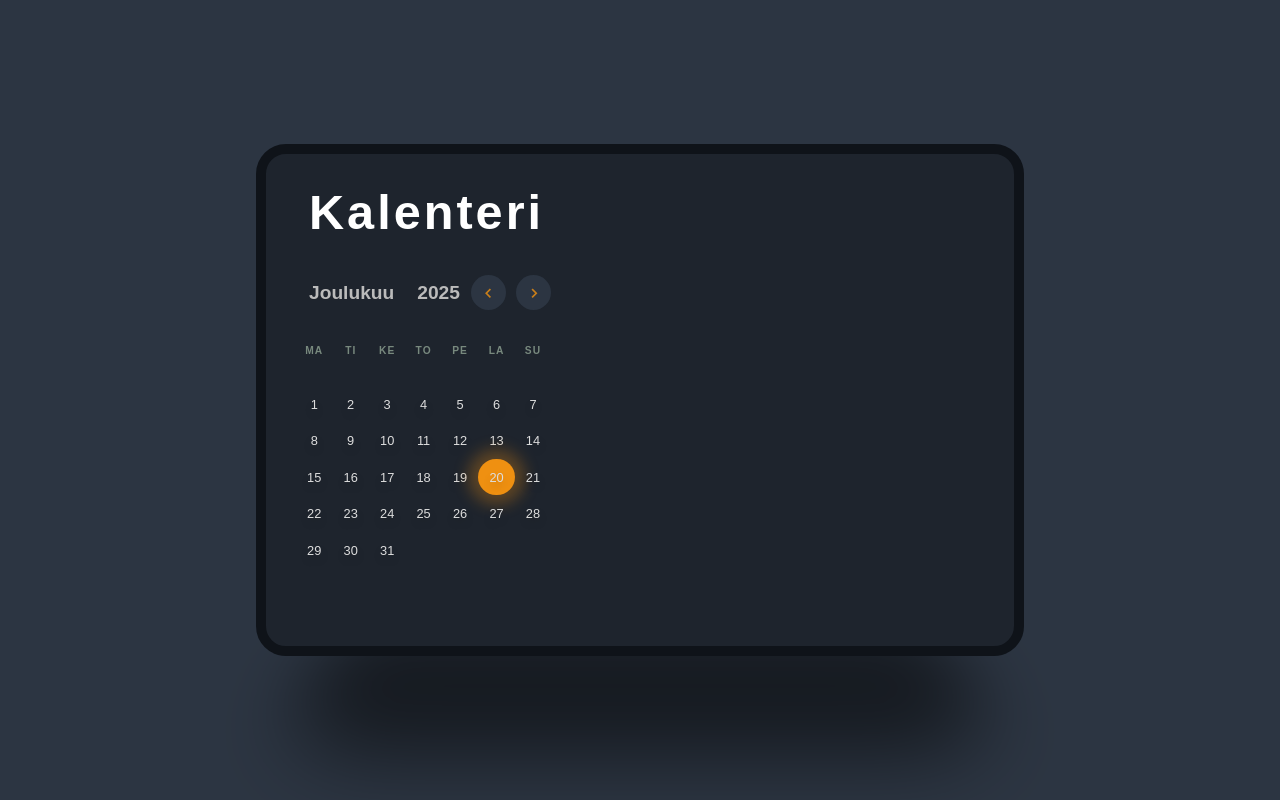
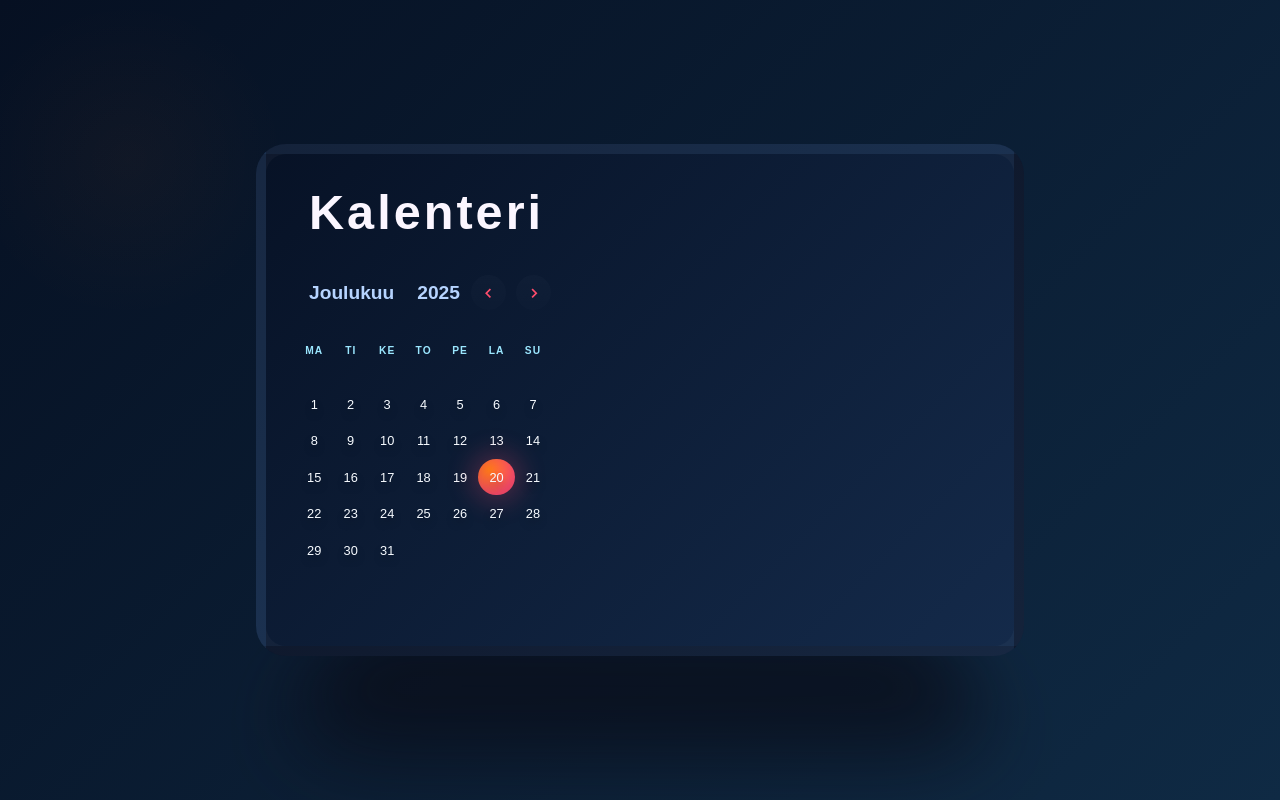
Before and after one commit to JariCode/calendar-app, a React (Vite) app: page / in a window 1280 px wide. Built offline with nearby package versions, Linux system fonts and the light colour scheme.

Commit message:
Tyylipäivitys

```diff
--- a/package.json
+++ b/package.json
@@ -1,7 +1,8 @@
 {
   "name": "calendar-app",
   "private": true,
-  "version": "0.0.0",
+  "version": "1.0.0",
+  "author": "JariCode",
   "type": "module",
   "main": "main.cjs",
   "scripts": {
--- a/src/components/CalendarApp.css
+++ b/src/components/CalendarApp.css
@@ -9,10 +9,10 @@
     width: 60%;
     min-width: 90vmin;
     aspect-ratio: 3/2;
-    background-color: #1e242d;
+    background: linear-gradient(135deg, #071226, #142a4a);
     padding: 3rem;
     border-radius: 3rem;
-    border: 1rem solid #0f1319;
+    border: 1rem solid rgba(255,255,255,0.03);
     display: flex;
     column-gap: 5rem;
     position: relative;
@@ -26,7 +26,7 @@
     transform: translateX(-50%) rotateX(50deg);
     width: 90%;
     height: 16rem;
-    background-color: rgba(0,0,0, 0.5);
+    background-color: rgba(8,10,20,0.65);
     border-radius: 20rem;
     filter: blur(4rem);
 }
@@ -40,7 +40,7 @@
 .heading {
     font-family: "Bebas Neue", sans-serif;
     font-size: clamp(4rem, 3.8cqi, 7rem);
-    color: #FFF;
+    color: #fbf6ff;
     letter-spacing: 0.3rem;
     padding-left: 1.3rem;
 }
@@ -54,7 +54,7 @@
 
 .navigate-date h2 {
     font-size: clamp(1.5rem, 1.5cqi, 2.5rem);
-    color:#BBB;
+    color: #b6d4ff;
     padding-left: 1.3rem;
 }
 
@@ -67,13 +67,13 @@
 .buttons i {
     width: 3.5rem;
     height: 3.5rem;
-    background-color: #2c3542;
+    background: linear-gradient(180deg, rgba(255,255,255,0.02), rgba(255,255,255,0.01));
     border-radius: 50%;
     display: flex;
     justify-content: center;
     align-items: center;
     font-size: 2rem;
-    color:#c97f1a;
+    color:#ff4d6d;
     cursor: pointer;
 }
 
@@ -88,7 +88,7 @@
     font-size: clamp(1rem, 0.8cqi, 1.3rem);
     font-weight: bold;
     text-transform: uppercase;
-    color: #78897e;
+    color: #9be7ff;
     letter-spacing: 0.1rem;
     display: flex;
     justify-content: center;
@@ -106,16 +106,20 @@
     display: flex;
     justify-content: center;
     align-items: center;
-    color: #ddd;
+    color: #f7fbff;
     cursor: pointer;
-    text-shadow: 0 0.5rem 1rem rgba(0,0,0,0.2);
+    text-shadow: 0 0.45rem 0.9rem rgba(0,0,0,0.28);
 }
 
 .current-day {
-    background-color:#ef9011;
+    background: radial-gradient(circle at 30% 30%, #ff7a18, #ff4d6d 70%);
     border-radius: 50%;
-    box-shadow: 0 0 1.5rem 1rem rgba(239, 144, 17, 0.3);
+    box-shadow: 0 0 2.4rem 0.8rem rgba(255,77,109,0.22), inset 0 -0.6rem 1.6rem rgba(0,0,0,0.12);
 }
+
+.days span:hover { transform: translateY(-6px) scale(1.05); box-shadow: 0 1.2rem 2.6rem rgba(2,6,22,0.6); }
+
+.days span:active { transform: translateY(-2px) scale(1.02); }
 
 .events {
     width: 60%;
@@ -131,17 +135,22 @@
     position: absolute;
     top: 38%;
     left: 3rem;
-    background-color: #161b22;
+    background: linear-gradient(180deg, rgba(6,8,14,0.9), rgba(8,10,18,0.86));
+    backdrop-filter: blur(6px) saturate(120%);
     width: clamp(25rem, 21cqi, 40rem);
     aspect-ratio: 10/9;
     border-radius: 1rem;
-    box-shadow: 0 1rem 3rem rgba(0,0,0,0.3);
+    border: 0.08rem solid rgba(255,255,255,0.02);
+    box-shadow: 0 1.6rem 3.6rem rgba(1,6,12,0.6);
     display: flex;
     flex-direction: column;
     justify-content: center;
     align-items: center;
     row-gap: 2rem;
+    transform-origin: top center;
 }
+
+.event-popup { transition: transform 220ms cubic-bezier(.2,.9,.2,1), opacity 200ms ease; }
 
 .time-input {
     display: flex;
@@ -150,23 +159,23 @@
 
 .event-popup-time {
     width: clamp(4rem, 4cqi, 7rem);
-    background-color: #00a3ff;
-    color: #FFF;
+    background: linear-gradient(180deg, #7afcff, #00aaff);
+    color: #061022;
     font-family: "Bebas Neue", sans-serif;
     font-size: clamp(1.5rem, 1.5cqi, 2.2rem);
     display: flex;
     justify-content: center;
     align-items: center;
-    box-shadow: 0 0 1.5rem 1rem rgba(0,163,255,0.2);
+    box-shadow: 0 0 1.6rem 0.6rem rgba(122,252,255,0.12);
     letter-spacing: 0.1rem;
 }
 
 .time-input input{
     background-color: transparent;
     border: none;
-    border-top: 0.2rem solid #00a3ff;
-    border-bottom: 0.2rem solid #00a3ff;
-    color: #FFF;
+    border-top: 0.18rem solid #7afcff;
+    border-bottom: 0.18rem solid #7afcff;
+    color: #f7fbff;
     width: clamp(4rem, 4cqi, 7rem);
     height: 4rem;
     text-align: center;
@@ -182,21 +191,22 @@
     width: clamp(15rem, 15cqi, 25rem);
     aspect-ratio: 5/2;
     resize: none;
-    background-color: #0f1319;
+    background-color: rgba(10,12,18,0.6);
     border: none;
     padding: 1rem;
-    border-radius: 0.5rem;
-    color: #78879e;
-    transition: border 0.5s;
+    border-radius: 0.6rem;
+    color: #bcd7ee;
+    transition: box-shadow 0.35s ease, border 0.35s ease;
 }
 
 .event-popup textarea:focus {
-    border: 0.1rem solid #00a3ff;
+    box-shadow: 0 0 1.6rem 0.6rem rgba(122,252,255,0.07);
+    border: 0.08rem solid rgba(122,252,255,0.12);
 }
 
 .event-popup textarea::placeholder {
     font-size: clamp(1rem, 0.8cqi, 1.2rem);
-    color: #78879e;
+    color: #9fb0c6;
 }
 
 .event-popup textarea:focus::placeholder {
@@ -206,13 +216,13 @@
 .event-popup-btn {
     width: clamp(15rem, 15cqi, 25rem);
     height: 4rem;
-    background-color: #ef9011;
-    color: #FFF;
+    background: linear-gradient(90deg,#ff6a5a,#ff4d6d);
+    color: #fff;
     font-family: "Bebas Neue", sans-serif;
     font-size: clamp(1.5rem, 1.5cqi, 2.2rem);
     letter-spacing: 0.1rem;
     border: none;
-    box-shadow: 0 0 1.5rem 1rem rgba(239,144,17,0.2);
+    box-shadow: 0 0 2rem 0.6rem rgba(255,77,109,0.12);
     cursor: pointer;
 }
 
@@ -227,7 +237,7 @@
 
 .close-event-popup i {
     font-size: 2.5rem;
-    color: #FFF;
+    color: #f7fbff;
 }
 
 .event-popup-btn:active {
@@ -237,38 +247,42 @@
 .event {
     width: 100%;
     height: 7rem;
-    background-color: #00a3ff;
+    background: linear-gradient(90deg, rgba(122,252,255,0.18), rgba(120,72,255,0.12));
     padding: 1.5rem 0.5rem;
     border-radius: 1rem;
     display: flex;
     align-items: center;
     margin-bottom: 2rem;
     position: relative;
+    border: 0.06rem solid rgba(255,255,255,0.02);
+    overflow: hidden;
 }
+
+.event:hover { transform: translateY(-6px); box-shadow: 0 1.4rem 3rem rgba(4,8,20,0.6); }
 
 .event-date-wrapper {
     display: flex;
     flex-direction: column;
     align-items: center;
     width: 25%;
-    border-right: 0.1rem solid rgba(255,255,255,0.5);
+    border-right: 0.08rem solid rgba(255,255,255,0.04);
 }
 .event-date {
     font-size: clamp(1rem, 1cqi, 1.2rem);
-    color: #ddd;
+    color: #f3f9ff;
 }
 
 .event-time {
     font-size: clamp(1.3rem, 1cqi, 1.6rem);
     line-height: 4rem;
-    color: #FFF;
+    color: #fbfcff;
     font-weight: bold;
 }
 
 .event-text {
     font-size: clamp(1.2rem, 1cqi, 1.4rem);
     line-height: 2rem;
-    color: #FFF;
+    color: #fbfcff;
     width: 75%;
     padding: 0 3rem 0 1rem;
     overflow-wrap: break-word;
@@ -286,7 +300,7 @@
 
 .event-buttons i {
     font-size: 1.6rem;
-    color: #FFF;
+    color: #fbfcff;
     cursor: pointer;
 }
 
--- a/src/index.css
+++ b/src/index.css
@@ -29,11 +29,16 @@ html {
 .container {
     width: 100%;
     height: 100vh;
-    background-color: #2c3542;
+    background: radial-gradient(circle at 10% 20%, rgba(255,122,24,0.04), transparent 12%), linear-gradient(135deg, #061022, #0f2a44);
     display: grid;
     place-items: center;
     overflow: hidden;
     perspective: 100rem; /* 3D-efektien perspektiiviä varten */
+}
+
+/* Perustekstiväri (sovelluksen yleinen) */
+body {
+    color: #e6f1fb;
 }
 
 /* Pienemmillä näytöillä säädetään perusyksikköä hieman pienemmäksi */
```
Also changed, not shown: 1 other file (tests, documents, lock files or other folders).
